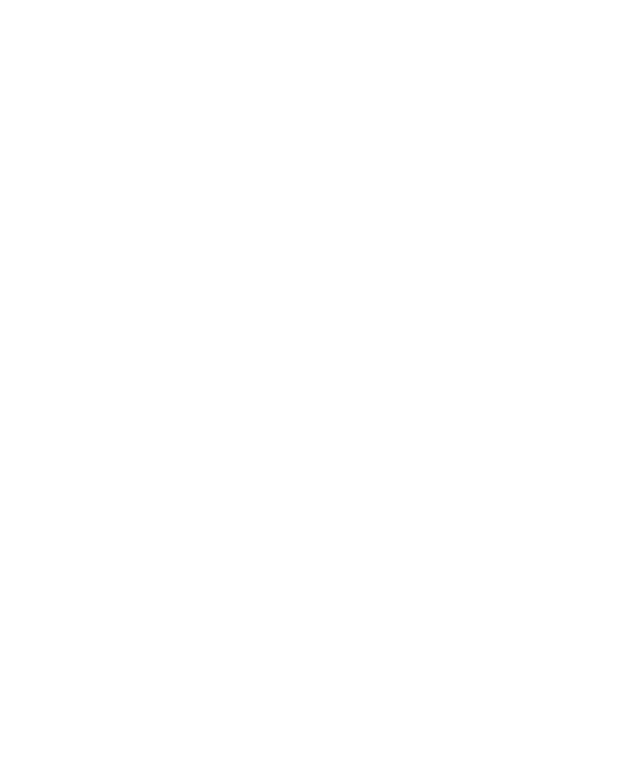
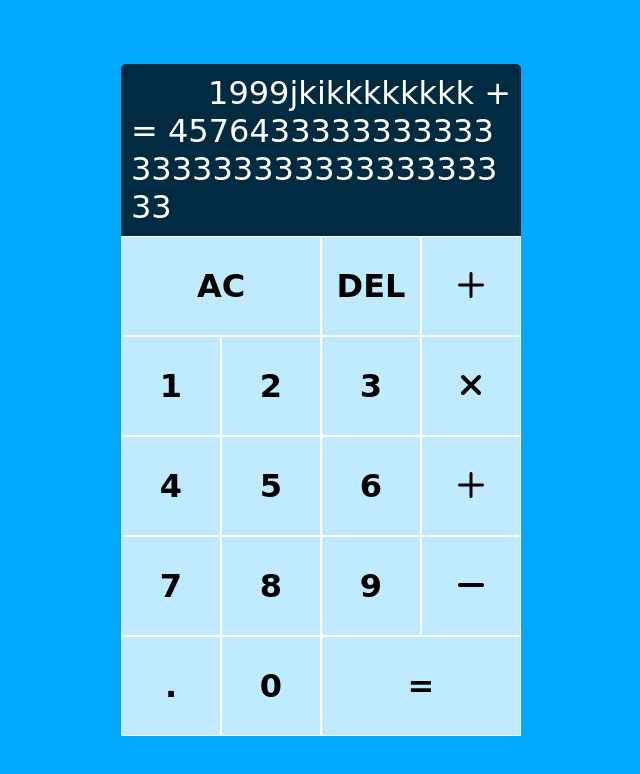
Before and after one commit to dev-m-josh/calculator, a plain HTML site: page index.html in a window 1280 px wide. Shown: the whole page, without its empty margins (319-959 px from the left). Drawn offline with Linux system fonts and the light colour scheme.

Commit message:
calculator layout

```diff
--- a/calculator.css
+++ b/calculator.css
@@ -0,0 +1,61 @@
+*{
+    box-sizing: border-box;
+    font-family: cursive;
+    font-weight: normal;
+}
+
+body{
+
+    padding: 0;
+    margin: 0;
+    background-color:  #00AAFF ;
+
+}
+
+.container{
+
+    height: 100vh;
+    display: grid;
+    justify-content: center;
+    align-content: center;
+    grid-template-columns: repeat(4, 100px);
+    grid-template-rows: minmax(120px, auto) repeat(5, 100px);
+}
+
+
+.container button{
+    cursor: pointer;
+    font-weight: 600;
+    font-size: 2rem;
+    border: 1px solid white;
+    outline: none;
+    background-color: rgba(255, 255, 255, .75);
+}
+
+
+.container button:hover{
+    background-color: rgba(255, 255, 255, .90);
+}
+
+.span-two{
+    grid-column: span 2;
+}
+
+
+.output{
+    border-radius: 5px 5px 0 0;
+    padding: 10px;
+    background-color: rgba(0, 0, 0, .75);
+    grid-column: 1 / -1;
+    display: flex;
+    flex-direction: column;
+    align-items: flex-end;
+    justify-content: space-between;
+    word-wrap: break-word;
+    word-break: break-all;
+}
+
+.previous-operand, .current-operand{
+    font-size: 2rem;
+    color: white;
+}
--- a/index.html
+++ b/index.html
@@ -1,12 +1,46 @@
 <!DOCTYPE html>
 <html lang="en">
-<head>
-    <meta charset="UTF-8">
-    <meta name="viewport" content="width=device-width, initial-scale=1.0">
-    <title>Document</title>
-</head>
-<link rel="stylesheet" href="/calculator.css">
-<body>
+  <head>
+    <meta charset="UTF-8" />
+    <meta name="viewport" content="width=device-width, initial-scale=1.0" />
+    <title>Calculator</title>
+    <link
+      rel="icon"
+      type="image/x-icon"
+      href="https://encrypted-tbn0.gstatic.com/images?q=tbn:ANd9GcT95Jt9-7T8Y9Hx68jVOzEiiXR3as0gYrH6oQ&s"
+    />
+  </head>
+  <link
+    rel="stylesheet"
+    href="https://cdnjs.cloudflare.com/ajax/libs/font-awesome/6.6.0/css/all.min.css"
+  />
+  <link rel="stylesheet" href="/calculator.css" />
+  <body>
+    <div class="container">
+      <div class="output">
+        <div class="previous-operand">1999jkikkkkkkkk + </div>
+        <div class="current-operand">= 457643333333333333333333333333333333</div>
+    </div>
+        <button class="span-two">AC</button>
+        <button>DEL</button>
+        <button><i class="fa-regular fa-plus"></i></button>
+        <button>1</button>
+        <button>2</button>
+        <button>3</button>
+        <button><i class="fa-solid fa-xmark"></i></button>
+        <button>4</button>
+        <button>5</button>
+        <button>6</button>
+        <button><i class="fa-regular fa-plus"></i></button>
+        <button>7</button>
+        <button>8</button>
+        <button>9</button>
+        <button><i class="fa-solid fa-minus"></i></button>
+        <button>.</button>
+        <button>0</button>
+        <button class="span-two">=</button>
+    </div>
+
     <script src="/Calculator.js"></script>
-</body>
+  </body>
 </html>
```
Also changed, not shown: Calculator.js (+476 -1 lines).
